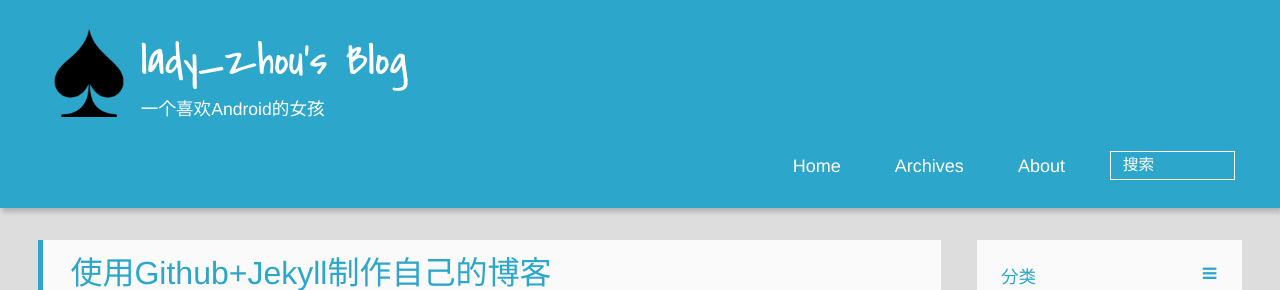
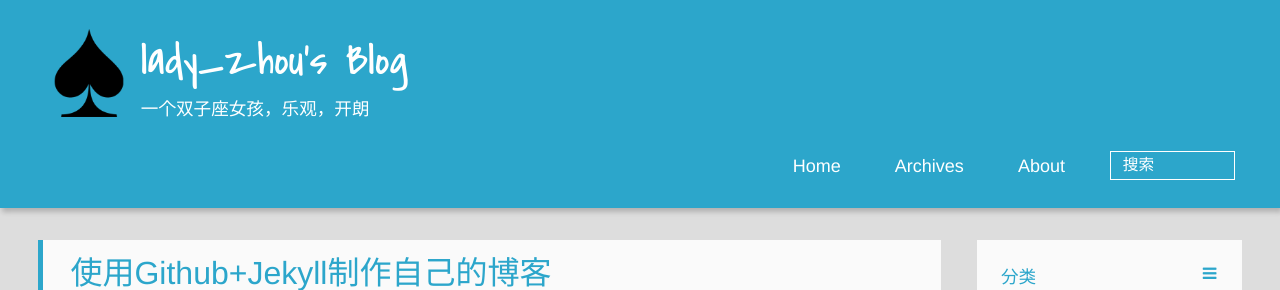
Before and after one commit to TomHaisen/dapengyou.github.com, a Jekyll site: the page built from index.html, in a window 1280 px wide. Shown: the top 290 px of the page. Built offline with Jekyll 4.4.1, drawn with Linux system fonts in a browser that asks for light colours; Markdown is read by kramdown in place of the engine named in the settings; the list of posts is cut into pages by our own code.

Commit message:
tagline
tagline

```diff
--- a/_config.yml
+++ b/_config.yml
@@ -25,7 +25,7 @@ redcarpet:
 
 
 title : lady_zhou's Blog
-tagline: 一个喜欢Android的女孩
+tagline: 一个双子座女孩，乐观，开朗
 
 defaults:
   -
```
